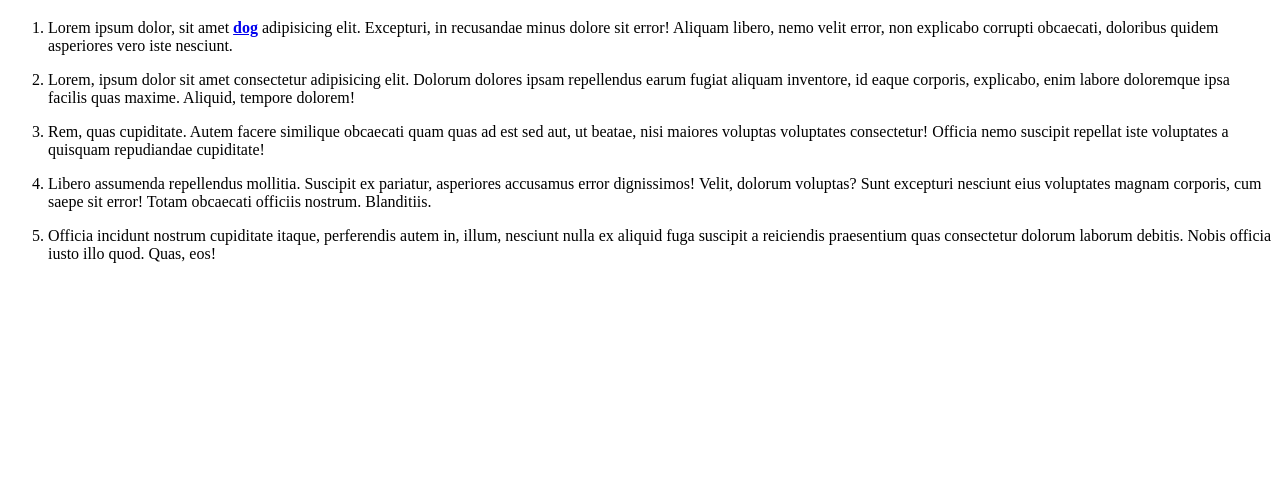
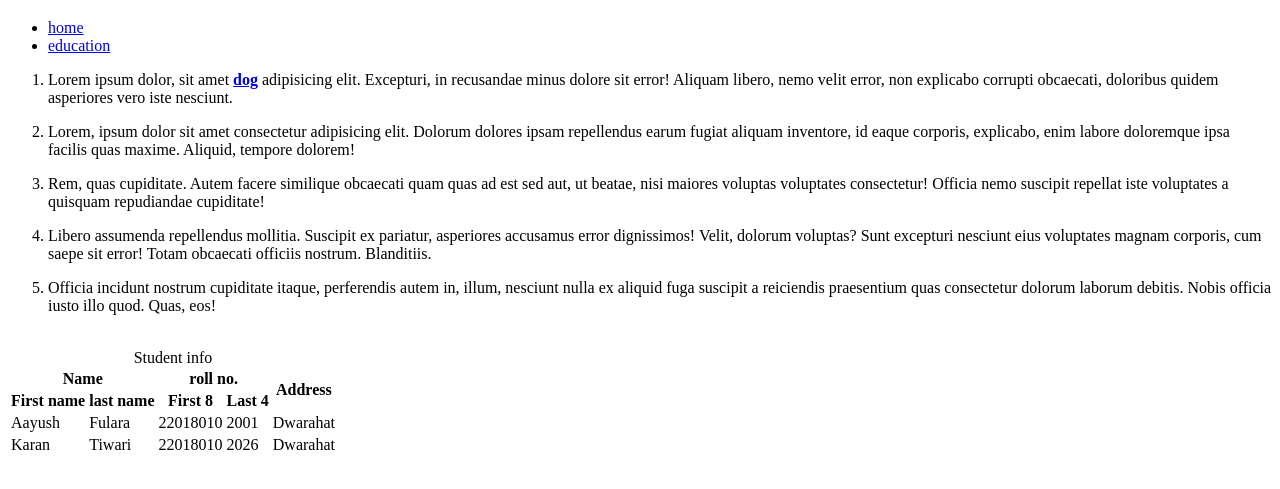
Before and after one commit to aayush2910/Web-designing, a plain HTML site: page HTML Tutorial/gaddarikarbe.html in a window 1280 px wide. Shown: the part 61-550 px from the top of the page. Drawn offline with Linux system fonts and the light colour scheme.

Commit message:
focus main on tags and attribute

```diff
--- a/HTML Tutorial/gaddarikarbe.html
+++ b/HTML Tutorial/gaddarikarbe.html
@@ -7,7 +7,14 @@
     <title>Gaddari karbe</title>
 </head>
     <body>
+        <header>
             <h1>Dogs</h1>
+                <nav>
+                    <ul>
+                        <li><a href="home">home</a></li>
+                        <li><a href="education.html">education</a></li>
+                    </ul>
+                </nav>
             <ol>
                 <p>
                     <li>
@@ -36,5 +43,56 @@
                 </p>
 
             </ol>
+        </header>
+        <main>
+            <table>
+                <thead><caption>Student info</caption><br>
+                    <tr>
+                        <th colspan="2">
+                            Name
+                        </th>
+                        <th colspan="2">roll no.</th>
+
+                        <th rowspan="2">
+                            Address
+                        </th>
+                    </tr>
+                    <tr>
+                        <th>First name</th>
+                        <th>last name</th>
+                        <th>First 8</th>
+                        <th>Last 4</th>
+                    </tr>
+
+                </thead>
+
+                <tbody>
+                    <tr>
+                        <td>
+                            Aayush
+                        </td>
+                        <td>Fulara</td>
+
+                        <td>
+                            22018010
+                        </td>
+                        <td>2001</td>
+
+                        <td>
+                            Dwarahat
+                        </td>
+                    <tr>
+                        </td>
+
+                        <td>Karan</td>
+                        <td>Tiwari</td>
+
+                        <td>22018010</td>
+                        <td>2026</td>
+                        <td>Dwarahat</td>
+                    </tr>
+                </tbody>
+            </table>
+        </main>
 
     </body>
```
Also changed, not shown: HTML Tutorial/Print hello.html (+41 -3 lines), HTML Tutorial/practice.html (+5 -5 lines). Lines whose indentation alone changed are shown as unchanged.
